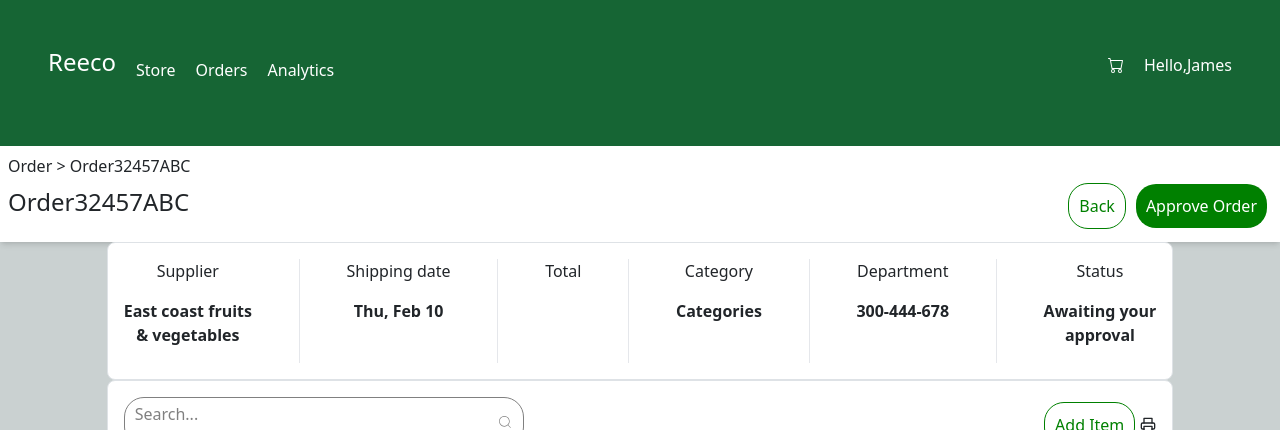
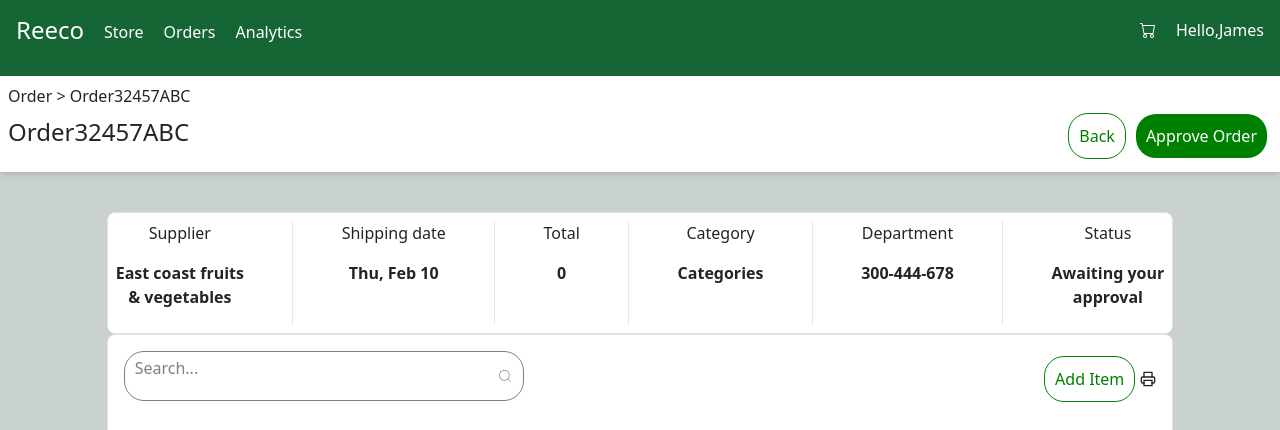
Before and after one commit to anannyaSaikia/Reeco, a React (Create React App) app: page / in a window 1280 px wide. Shown: the top 430 px of the page. Built offline with nearby package versions, Linux system fonts and the light colour scheme; no server answers.

Commit message:
total added to top bar

```diff
--- a/src/Components/Navbar.jsx
+++ b/src/Components/Navbar.jsx
@@ -5,13 +5,13 @@ import { BsCart } from "react-icons/bs";
 const Navbar = () => {
     return (
         <>
-            <nav className="flex w-full bg-green-800 text-white justify-between p-5 items-center">
+            <nav className="flex w-full bg-green-800 text-white justify-between p-3 items-center">
                 <div className="flex justify-between">
                     <Title>Reeco</Title>
                     <div className="flex">
-                    <p className='mr-5 mt-2.5'>Store</p>
-                    <p className='mr-5 mt-2.5'>Orders</p>
-                    <p className='mr-5 mt-2.5'>Analytics</p>
+                    <p className='mr-5 mt-1'>Store</p>
+                    <p className='mr-5 mt-1'>Orders</p>
+                    <p className='mr-5 mt-1'>Analytics</p>
                     </div>
                 </div>
                 <div className="flex align-center">
--- a/src/Components/OrderPage.jsx
+++ b/src/Components/OrderPage.jsx
@@ -4,11 +4,15 @@ import ProductsTable from './ProductsTable'
 import { ButtonH, ButtonL, Search, Title } from '../StyledComponents'
 import { CiSearch } from "react-icons/ci";
 import { FiPrinter } from "react-icons/fi";
-import { useDispatch } from 'react-redux';
+import { useDispatch, useSelector } from 'react-redux';
 import { fetchData } from '../Redux/actionCreator';
 
 const OrderPage = () => {
     const dispatch = useDispatch();
+
+    const total = useSelector((store) => {
+        return store.total
+    })
 
     useEffect(() => {
         fetchData(dispatch)
@@ -17,7 +21,7 @@ const OrderPage = () => {
     return (
         <div>
             <Navbar />
-            <div className='p-2 shadow-md shadow-black-400 items-center bg-white'>
+            <div className='p-2 shadow-md shadow-black-400 items-center bg-white mb-10'>
                 <div className='flex w-full justify-start'>Order &gt; Order32457ABC</div>
                 <div className='flex justify-between items-center'>
                     <Title>Order32457ABC</Title>
@@ -28,7 +32,7 @@ const OrderPage = () => {
                 </div>
             </div>
 
-            <div className='flex justify-between w-5/6 m-auto p-3 mt-10 bg-white border border-grey-500 rounded-lg'>
+            <div className='flex justify-between w-5/6 m-auto p-2 bg-white border border-grey-500 rounded-lg'>
                 <div>
                     <p>Supplier</p>
                     <p className='font-bold'>East coast fruits<br /> & vegetables</p>
@@ -43,7 +47,7 @@ const OrderPage = () => {
 
                 <div>
                     <p >Total</p>
-                    <p className='font-bold'></p>
+                    <p className='font-bold'>{total}</p>
                 </div>
                 <div className='border-l border-grey-100'></div>
 
@@ -66,7 +70,7 @@ const OrderPage = () => {
 
             </div>
 
-            <div className='w-5/6 m-auto mt-10 p-3 bg-white border border-grey-500 rounded-lg'>
+            <div className='w-5/6 m-auto p-3 bg-white border border-grey-500 rounded-lg'>
                 <div className='flex justify-between'>
                     <Search>
                         <p>Search...</p>
--- a/src/Components/ProductsTable.jsx
+++ b/src/Components/ProductsTable.jsx
@@ -10,8 +10,9 @@ import Modal from 'react-bootstrap/Modal';
 
 const ProductsTable = () => {
     const [show, setShow] = useState(false);
+    const [id, setId] = useState(0);
+    const [name, setName] = useState("");
 
-    const handleClose = () => setShow(false);
     const handleShow = () => setShow(true);
 
     const orders = useSelector((store) => {
@@ -22,12 +23,14 @@ const ProductsTable = () => {
     const dispatch = useDispatch();
 
     const handleCrossMissing = (id) => {
+        console.log(id);
         dispatch(orderMissing(id))
-        handleClose()
+        setShow(false)
     }
     const handleCrossMissingUrgent = (id) => {
+        console.log(id);
         dispatch(orderMissingUrgent(id))
-        handleClose()
+        setShow(false)
     }
     const handleTick = (id) => {
         dispatch(orderApproved(id))
@@ -43,7 +46,7 @@ const ProductsTable = () => {
                     <th>Price</th>
                     <th>Quantity</th>
                     <th>Total</th>
-                    <th>Status</th>
+                    <th className='w-1/3'>Status</th>
                 </tr>
             </thead>
             <tbody>
@@ -57,24 +60,28 @@ const ProductsTable = () => {
                                 <td>{ele.price}</td>
                                 <td>{ele.quantity}</td>
                                 <td>{ele.total}</td>
-                                <td className='flex justify-between items-center'>
-                                    <p className={ele.status === 'approved' ? 'bg-green-500' : (ele.status === 'missing' || 'missingUrgent' ? 'bg-red-500' : 'bg-white')}>{ele.status}</p>
+                                <td className='flex justify-between items-center w-full px-5'>
+                                    <p className={ele.status === 'approved' ? 'bg-green-500 flex w-1/3 justify-start rounded' : (ele.status === 'missing' || 'missingUrgent' ? 'bg-red-500 flex w-1/3 justify-start rounded' : 'bg-white flex w-1/3 justify-start rounded')}>{ele.status}</p>
+                                    <div className='flex justify-between w-2/3'>
+                                        <RxCross1 className={ele.status === 'missing' ? 'text-red-400' : (ele.status === 'missingUrgent' ? 'text-red-700' : 'text-grey')} onClick={() => {
+                                            handleShow()
+                                            setId(ele.id)
+                                            setName(ele.name)
+                                        }} />
 
-                                  <RxCross1 className={ele.status === 'missing' ? 'text-red-400' : (ele.status === 'missingUrgent' ? 'text-red-700' : 'text-grey')} onClick={handleShow}/>
-
-                                    <Modal show={show} onHide={handleClose}>
+                                        <Modal show={show} onHide={() => setShow(false)}>
                                             <Modal.Header closeButton>
                                                 <Modal.Title>Missing product</Modal.Title>
                                             </Modal.Header>
-                                        <Modal.Body>{`Is '${ele.name}' urgent?`}</Modal.Body>
+                                            <Modal.Body>{`Is '${name}' urgent?`}</Modal.Body>
                                             <Modal.Footer>
                                                 <Button variant="secondary" onClick={() => {
-                                                handleCrossMissing(ele.id)
+                                                    handleCrossMissing(id)
                                                 }}>
                                                     No
                                                 </Button>
                                                 <Button variant="primary" onClick={() => {
-                                                handleCrossMissingUrgent(ele.id)
+                                                    handleCrossMissingUrgent(id)
                                                 }}>
                                                     Yes
                                                 </Button>
@@ -83,6 +90,7 @@ const ProductsTable = () => {
 
                                         <TiTick onClick={() => handleTick(ele.id)} className={ele.status === 'approved' ? 'text-green-500' : 'text-grey'} />
                                         <p>Edit</p>
+                                    </div>
                                 </td>
                             </tr>
                         )
--- a/src/Redux/actionCreator.js
+++ b/src/Redux/actionCreator.js
@@ -3,7 +3,7 @@ import { ADDDATA, APPROVED, MISSING, MISSINGURGENT } from './actionTypes';
 export const addData = (data) =>{
     return {
         type : ADDDATA,
-        payload : data
+        payload : data,
     }
 }
 
--- a/src/Redux/orderReducer.js
+++ b/src/Redux/orderReducer.js
@@ -1,14 +1,18 @@
 import { ADDDATA, APPROVED, MISSING, MISSINGURGENT } from "./actionTypes";
 
 const initState = {
-    data: []
+    data: [],
+    total : 0
 }
 
 export const orderReducer = (state = initState, action) => {
     switch (action.type) {
 
         case ADDDATA : {
-            return {...state, data: action.payload }
+            const sum = action.payload.reduce((acc, ele)=> {
+                return acc+ele.total
+            }, 0)
+            return {...state, data: action.payload, total : sum}
         }
 
         case APPROVED: {
```
Lines whose indentation alone changed are shown as unchanged.
